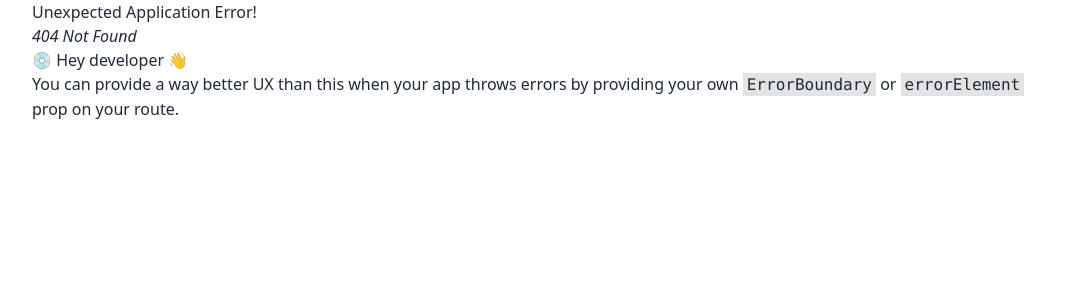
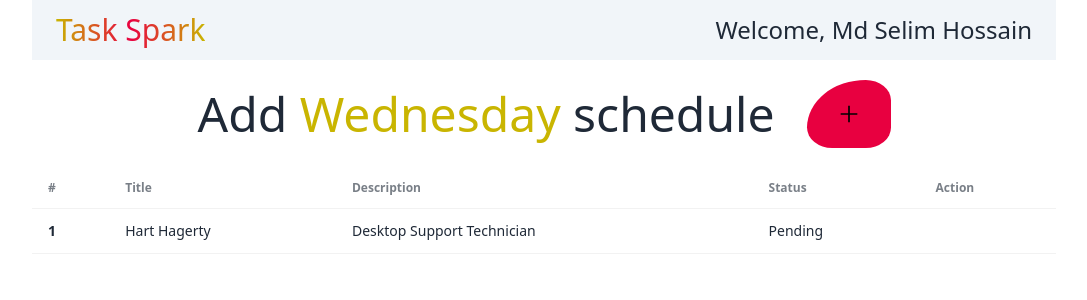
Before and after one commit to selim121/task-spark, a React (Vite) app: page /my-to-do-list in a window 1280 px wide. Before the commit this address had no page. Shown: the top 300 px of the page, without its empty margins (96-1183 px from the left). Built offline with nearby package versions, Linux system fonts and the light colour scheme.

Commit message:
todo page added

```diff
--- a/package.json
+++ b/package.json
@@ -14,6 +14,7 @@
     "match-sorter": "^6.3.1",
     "react": "^18.2.0",
     "react-dom": "^18.2.0",
+    "react-icons": "^4.9.0",
     "react-router-dom": "^6.12.1",
     "sort-by": "^1.2.0"
   },
--- /dev/null
+++ b/src/Pages/ToDoPage/ToDoPage.css
@@ -0,0 +1,6 @@
+.task-add-btn {
+    border-top-left-radius: 70%;
+    border-top-right-radius: 30%;
+    border-bottom-left-radius: 30%;
+    border-bottom-right-radius: 30%;
+  }
--- /dev/null
+++ b/src/Pages/ToDoPage/ToDoPage.jsx
@@ -0,0 +1,73 @@
+import { GrAdd } from 'react-icons/gr';
+import './ToDoPage.css';
+
+const ToDoPage = () => {
+
+    const currentDay = { weekday: 'long' };
+    const currentDayName = new Date().toLocaleString('en-US', currentDay);
+
+    const showLocalTime = () => {
+        const userTimeZone = Intl.DateTimeFormat().resolvedOptions().timeZone;
+        const timeElement = document.getElementById('current-time');
+        const options = { timeZone: userTimeZone, hour: 'numeric', minute: 'numeric', second: 'numeric' };
+
+        const updateTime = () => {
+            const currentTime = new Date().toLocaleString('en-US', options);
+
+            if (timeElement) {
+                timeElement.textContent = currentTime;
+            }
+        };
+        updateTime();
+        setInterval(updateTime, 1000);
+    };
+    showLocalTime();
+
+
+    return (
+        <>
+            <div className="bg-slate-100 px-6 py-3 flex items-center justify-between">
+                <h4 className="text-3xl bg-gradient-to-r from-[#c9b501] via-[#E80040] to-[#c9b501] text-transparent bg-clip-text">Task Spark</h4>
+                <p id='current-time' className='text-2xl text-[#E80040]'></p>
+                <h4 className="text-2xl hidden md:block">Welcome, Md Selim Hossain</h4>
+            </div>
+            <div className="my-5 flex items-center justify-center gap-8 px-5 md:px-0">
+                <h1 className="text-5xl">
+                    Add <span className="text-[#c9b501]">{currentDayName}</span> schedule
+                </h1>
+                <div className="">
+                    <button className='px-8 py-6 bg-[#E80040] hover:bg-[#c9b501] task-add-btn'><GrAdd size={'20px'} /></button>
+                </div>
+            </div>
+            <div className="">
+                <div className="overflow-x-auto">
+                    <table className="table">
+                        {/* head */}
+                        <thead>
+                            <tr>
+                                <th>#</th>
+                                <th>Title</th>
+                                <th>Description</th>
+                                <th>Status</th>
+                                <th>Action</th>
+                            </tr>
+                        </thead>
+                        <tbody>
+                            <tr className="hover">
+                                <th>1</th>
+                                <td>Hart Hagerty</td>
+                                <td>Desktop Support Technician</td>
+                                <td>Pending</td>
+                                <td>
+
+                                </td>
+                            </tr>
+                        </tbody>
+                    </table>
+                </div>
+            </div>
+        </>
+    );
+};
+
+export default ToDoPage;
--- a/src/Routes/Routes.jsx
+++ b/src/Routes/Routes.jsx
@@ -4,6 +4,7 @@ import {
 import Main from "../Layout/Main";
 import Home from "../Pages/Home/Home/Home";
 import Details from "../Pages/Home/ImportantOfTaskManagement/Details";
+import ToDoPage from "../Pages/ToDoPage/ToDoPage";
 
 const router = createBrowserRouter( [
     {
@@ -19,6 +20,10 @@ const router = createBrowserRouter( [
                 element: <Details />
             }
         ]
+    },
+    {
+        path: 'my-to-do-list',
+        element: <ToDoPage />
     }
 ])
 
```
Also changed, not shown: 1 other file (tests, documents, lock files or other folders).
